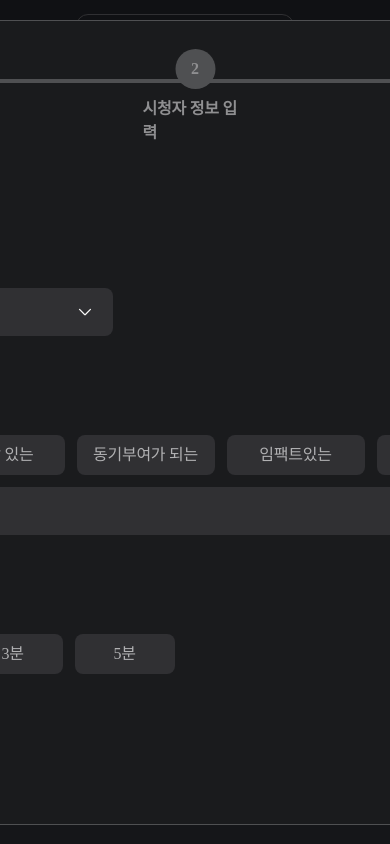
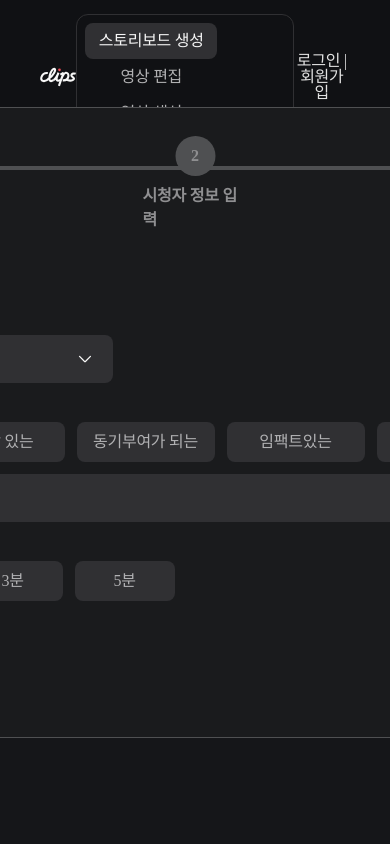
Before and after one commit to project-shortform/front-end, a React (Vite) app: page /storyboard in a window 390 px wide. Shown: the top 844 px of the page. Built offline with nearby package versions, Linux system fonts and the light colour scheme; a web font is replaced by a local one.

Commit message:
feat: 반응형 xl, 2xl 적용

```diff
--- a/src/components/common/Header.tsx
+++ b/src/components/common/Header.tsx
@@ -1,6 +1,6 @@
 import type { HeaderType } from '../../types/common.ts'
 import { Logo } from '../../assets/svgComponents'
-import { useLocation, useNavigate } from 'react-router-dom'
+import { useLocation } from 'react-router-dom'
 
 interface HeaderProps {
   headerType: HeaderType
@@ -8,7 +8,6 @@ interface HeaderProps {
 }
 const Header = (props: HeaderProps) => {
   const { headerType, onClick } = props
-  const navigate = useNavigate()
   const path = useLocation()
 
   const renderHeaderType = (headerType: HeaderType) => {
@@ -19,7 +18,6 @@ const Header = (props: HeaderProps) => {
             <Logo width={72} height={36} />
             <section className="border-gray-6 rounded-[12px] border p-2">
               <button
-                onClick={() => navigate('/storyboard')}
                 className={
                   path.pathname === '/storyboard'
                     ? 'ghost-active-button h-[2.25rem] w-[8.25rem]'
@@ -29,7 +27,6 @@ const Header = (props: HeaderProps) => {
                 스토리보드 생성
               </button>
               <button
-                onClick={() => navigate('/edit-movie')}
                 className={
                   path.pathname === '/edit-movie'
                     ? 'ghost-active-button h-[2.25rem] w-[8.25rem]'
@@ -39,7 +36,6 @@ const Header = (props: HeaderProps) => {
                 영상 편집
               </button>
               <button
-                onClick={() => navigate('/create-movie')}
                 className={
                   path.pathname === '/create-movie'
                     ? 'ghost-active-button h-[2.25rem] w-[8.25rem]'
--- a/src/components/storyboard/AdditionalInfoForm.tsx
+++ b/src/components/storyboard/AdditionalInfoForm.tsx
@@ -1,9 +1,9 @@
 const AdditionalInfoForm = () => {
   return (
-    <div className="flex flex-col gap-y-[2.5rem]">
+    <div className="flex flex-col xl:gap-y-[2.5rem] 2xl:gap-y-[20px]">
       <h2 className="title-lg">상세정보</h2>
 
-      <section className="flex flex-col gap-y-[3.75rem]">
+      <section className="flex flex-col xl:gap-y-[3.75rem] 2xl:gap-y-[30px]">
         <section className="flex flex-col gap-y-3">
           <h3 className="subtitle-lg">
             영상에 대한 추가 요구사항<span className="subtitle-md text-gray-3">(선택)</span>
--- a/src/components/storyboard/BottomButton.tsx
+++ b/src/components/storyboard/BottomButton.tsx
@@ -6,7 +6,7 @@ interface BottomButtonProps {
 const BottomButton = (props: BottomButtonProps) => {
   const { onNext, onPrevious, step } = props
   return (
-    <div className="absolute right-[2.5rem] bottom-0 bottom-[2.5rem] flex w-full justify-end gap-x-[1.5rem]">
+    <div className="flex w-full justify-end gap-x-[1.5rem]">
       {onPrevious && (
         <button onClick={onPrevious} className="secondary-active-button h-[3.5rem] w-[12.5rem]">
           이전
--- a/src/components/storyboard/StoryBoardCreatorCard.tsx
+++ b/src/components/storyboard/StoryBoardCreatorCard.tsx
@@ -4,8 +4,9 @@ interface StoryBoardCreatorCardProps {
 const StoryBoardCreatorCard = (props: StoryBoardCreatorCardProps) => {
   const { children } = props
   return (
-    <div className="border-gray-5 bg-color relative flex h-[50.313rem] w-[76.188rem] flex-col gap-y-[2.5rem] rounded-[2.5rem] border p-[2.5rem]">
-      {children}
+    //
+    <div className="border-gray-5 bg-color relative flex w-[76.188rem] flex-col rounded-[2.5rem] border p-[2.5rem] xl:h-[600px] 2xl:h-[700px]">
+      <div className="flex h-full flex-col justify-between gap-y-[2.5rem] 2xl:gap-y-[20px]">{children}</div>
     </div>
   )
 }
--- a/src/components/storyboard/StoryboardPreview.tsx
+++ b/src/components/storyboard/StoryboardPreview.tsx
@@ -32,7 +32,7 @@ const StoryboardPreview = (props: StoryboardPreviewProps) => {
         </div>
       </section>
 
-      <div className="mt-4 flex h-[32.5rem] flex-col gap-y-5 overflow-y-scroll">
+      <div className="mt-4 flex flex-col gap-y-5 overflow-y-scroll xl:h-[32.5rem] 2xl:h-[400px]">
         <section className="border-gray-5 flex flex-col gap-y-3 rounded-[1.25rem] border p-5">
           <div className="flex justify-between">
             <h3 className="title-md">#1</h3>
--- a/src/components/storyboard/VideoStyleForm.tsx
+++ b/src/components/storyboard/VideoStyleForm.tsx
@@ -5,10 +5,10 @@ const VideoStyleForm = () => {
   const storyQuantityContents = ['15초', '30초', '1분', '3분', '5분']
 
   return (
-    <div className="flex flex-col gap-y-[2.5rem]">
+    <div className="flex flex-col xl:gap-y-[2.5rem] 2xl:gap-y-[20px]">
       <h2 className="title-lg">영상 스타일</h2>
 
-      <section className="flex flex-col gap-y-[3.75rem]">
+      <section className="flex flex-col xl:gap-y-[3.75rem] 2xl:gap-y-[30px]">
         <section className="flex flex-col gap-y-3">
           <h3 className="subtitle-lg">카테고리</h3>
           <div className="default-input w-[30.375rem]">
--- a/src/components/storyboard/ViewerInfoForm.tsx
+++ b/src/components/storyboard/ViewerInfoForm.tsx
@@ -3,10 +3,10 @@ const ViewerInfoForm = () => {
   const ageContents = ['영유아', '10대', '20대', '20-30대', '40-50대', '60대', '노인']
 
   return (
-    <div className="flex flex-col gap-y-[2.5rem]">
+    <div className="flex flex-col gap-y-[2.5rem] 2xl:gap-y-[20px]">
       <h2 className="title-lg">시청자 정보</h2>
 
-      <section className="flex flex-col gap-y-[3.75rem]">
+      <section className="flex flex-col gap-y-[3.75rem] 2xl:gap-y-[30px]">
         <section className="flex flex-col gap-y-3">
           <h3 className="subtitle-lg">성별</h3>
           <div className="flex gap-x-3">
```
